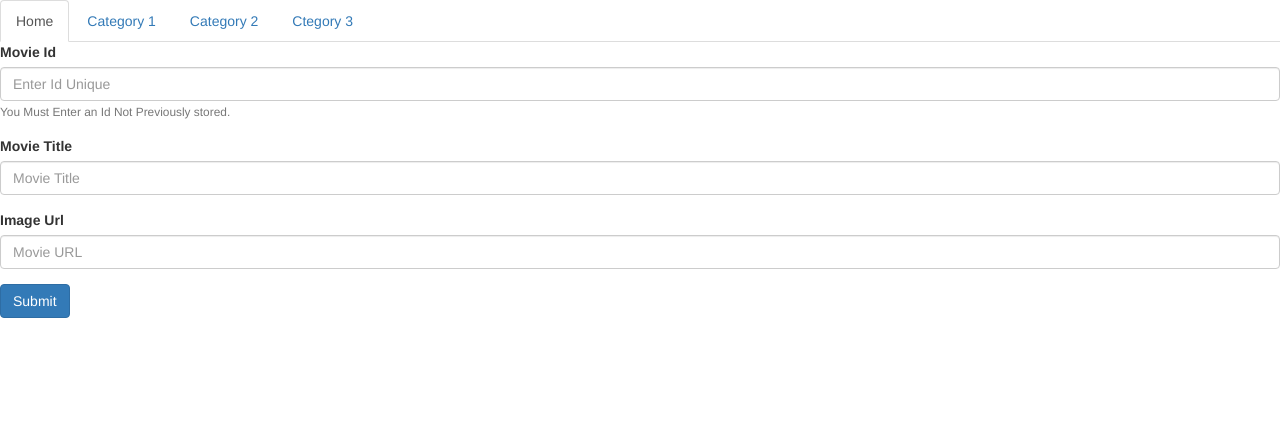
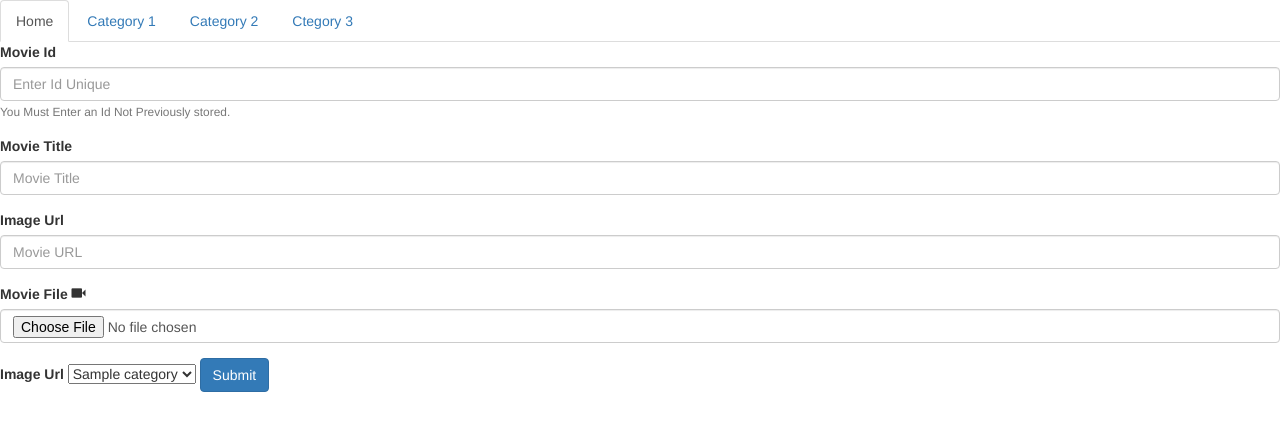
Before and after one commit to ElsawyAhmed/DJANGO, a Django app: page /hello/addMovie/ in a window 1280 px wide. Shown: the top 431 px of the page. Run offline with Django 3.2, Linux system fonts and the light colour scheme; tables that the repository leaves empty hold one stand-in row (values such as "Sample post"); some libraries are stand-ins or nearby versions.

Commit message:
Adding Relations

```diff
--- a/mysite/hello/admin.py
+++ b/mysite/hello/admin.py
@@ -1,5 +1,5 @@
 from django.contrib import admin
-from .models import Movie,Task
+from .models import Movie,Task,Category,Actor
 # Register your models here.
-admin.site.register(Task)
-admin.site.register(Movie)
+myModels = [Movie,Task,Category,Actor]
+admin.site.register(myModels)
--- a/mysite/hello/models.py
+++ b/mysite/hello/models.py
@@ -1,14 +1,38 @@
 from django.db import models
 
 # Create your models here.
+class  Category(models.Model):
+    category_name = models.CharField(max_length = 100)
+    category_description = models.CharField(max_length = 150)
+
+    def __str__(self):
+        return (f' {self.category_name}  ')
+
+
 class Movie(models.Model):
     Id = models.IntegerField(primary_key=True)
     title = models.CharField(max_length=20)
     img = models.TextField()
+    movie_file = models.FileField(upload_to = 'movies/') #new
+    movie_category = models.ManyToManyField(Category)   #new
 
     def __str__(self):
-        return (f' {self.Id} ---> {self.title} ----> {self.img} ')
+        return (f' Movie {self.title} ----> {self.movie_category} ')
 
 class Task(models.Model):
     task_name = models.CharField(max_length=30)
-    task_priority = models.IntegerField()
+    task_priority = models.IntegerField() #take care
+
+    def __str__(self):
+        return (f' {self.task_name}  ')
+
+
+#new
+class Actor(models.Model):
+    actor_name = models.CharField(max_length = 50)
+    actor_nationality = models.CharField(max_length = 20)
+    actor_personal_image = models.ImageField(upload_to = 'actors/pictures')
+    birth_date = models.DateField()
+
+    def __str__(self):
+        return (f' {self.actor_name}  ')
--- a/mysite/hello/templates/hello/addMovie.html
+++ b/mysite/hello/templates/hello/addMovie.html
@@ -24,6 +24,19 @@
       <label  for="url">Image Url</label>
       <input type="text" class="form-control" id="url" name= 'movUrl' placeholder="Movie URL" required>
     </div>
+    <div class="form-group">
+      <label for="exampleInputTitle">Movie File</label>
+      <span class="glyphicon glyphicon-facetime-video"></span>
+      <input type="file" class="form-control" id="title" name= 'movfile' placeholder="Movie File" required>
+    </div>
+    <div class="form-group">
+      <label  for="url">Image Url</label>
+      <select name="category" id="select" >
+        {%for category in categories%}
+            <option value="{{category.category_name}}">{{category.category_name}}</option>
+        {%endfor%}
+      </select>
+
     <button type="submit" class="btn btn-primary">Submit</button>
   </form>
 {%endblock%}
--- a/mysite/hello/views.py
+++ b/mysite/hello/views.py
@@ -1,7 +1,7 @@
 from django.shortcuts import render , redirect
 from django.http import HttpResponse ,HttpResponseRedirect
-from hello.models import Task
-from hello.models import Movie
+from hello.models import Task, Movie, Category, Actor
+from .forms import editMovieForm
 # Create your views here.
 
 tasks = {'1':'Go To Finalize your exam', '2':'finish this lab'}
@@ -38,9 +38,11 @@ def removeMovie(request , ID):
 
 def addMovie(request):
     if request.POST:
-            movie = Movie(request.POST.get('movId'),request.POST.get('movTitle'),request.POST.get('movUrl'))
+            movie = Movie(request.POST.get('movId'),request.POST.get('movTitle')
+                        ,request.POST.get('movUrl') , request.POST.get('movfile'))
+
             movie.save()
-    return render(request,'hello/addMovie.html')
+    return render(request,'hello/addMovie.html',{'categories': Category.objects.all()})
 
 def editMovie(request,movId):
     movie = Movie.objects.get(Id=movId)
--- a/mysite/mysite/settings.py
+++ b/mysite/mysite/settings.py
@@ -9,7 +9,7 @@ https://docs.djangoproject.com/en/3.1/topics/settings/
 For the full list of settings and their values, see
 https://docs.djangoproject.com/en/3.1/ref/settings/
 """
-
+import os
 from pathlib import Path
 
 # Build paths inside the project like this: BASE_DIR / 'subdir'.
@@ -124,3 +124,6 @@ USE_TZ = True
 # https://docs.djangoproject.com/en/3.1/howto/static-files/
 
 STATIC_URL = '/static/'
+
+MEDIA_ROOT = os.path.join(BASE_DIR , 'media/')
+MEDIA_URL = 'media/'
--- a/mysite/mysite/urls.py
+++ b/mysite/mysite/urls.py
@@ -16,9 +16,10 @@ Including another URLconf
 from django.contrib import admin
 from django.urls import path
 from django.urls import include
-
+from django.conf import settings
+from django.conf.urls.static import static
 
 urlpatterns = [
     path('admin/', admin.site.urls),
     path('hello/' , include("hello.urls"))
-]
+]+ static(settings.MEDIA_URL, document_root=settings.MEDIA_ROOT)
```
Also changed, not shown: mysite/hello/forms.py (added, +7 -0 lines), mysite/hello/migrations/0007_auto_20210317_2322.py (added), mysite/media/movies/f1.jpg (added), 1 other file.
